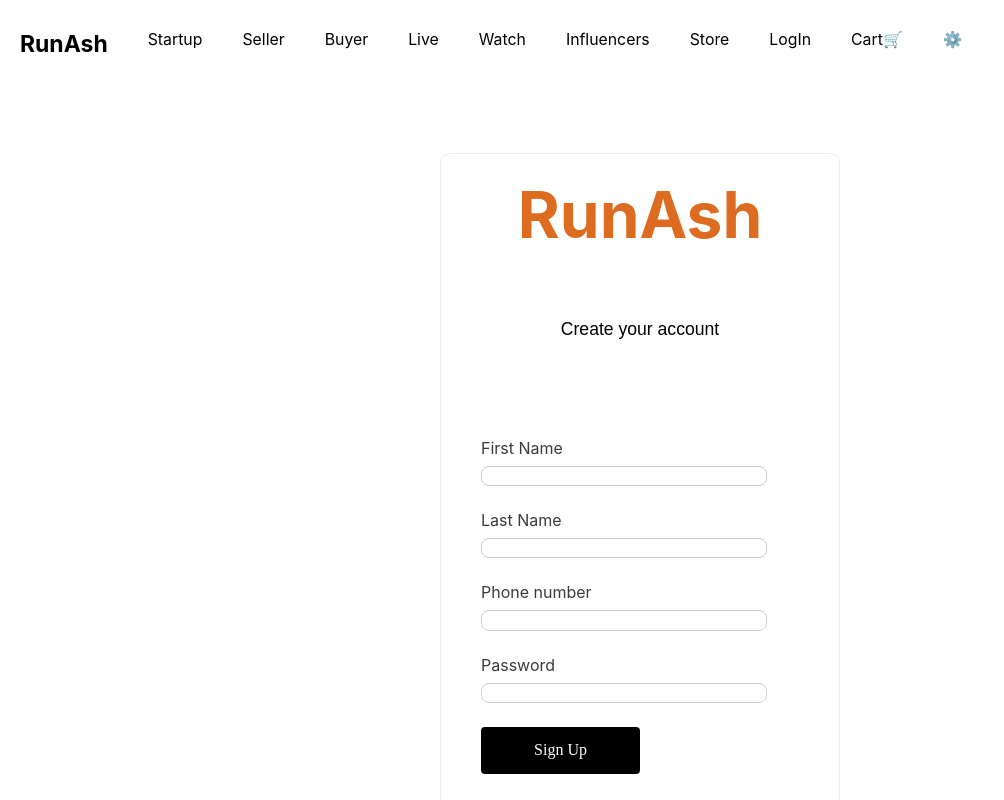
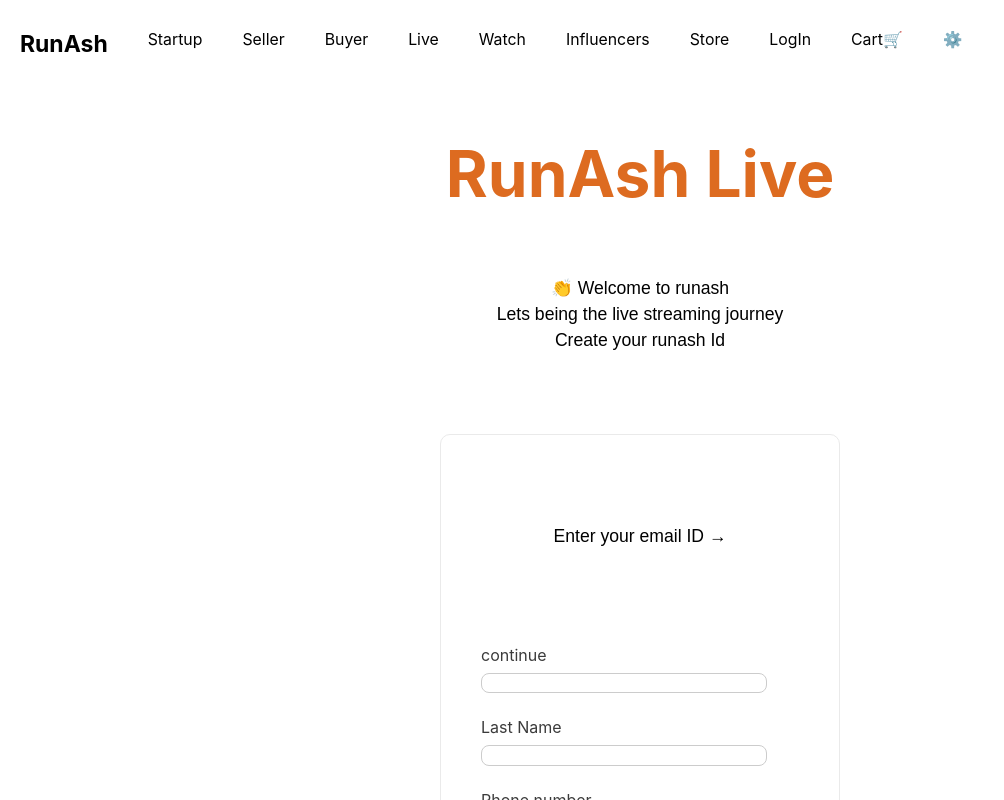
Before and after one commit to rammurmu/next, a Next.js app: page /js-form in a window 1280 px wide. Shown: the top 800 px of the page, without its empty margins (0-1004 px from the left). Built offline with nearby package versions, Linux system fonts and the light colour scheme.

Commit message:
Update js-form.js

```diff
--- a/pages/js-form.js
+++ b/pages/js-form.js
@@ -36,20 +36,21 @@ export default function PageWithJSbasedForm() {
   return (
     <div className={styles.container}>
     <main className={styles.main}>
-    <div className={styles.card1}>
+
       <h1 className={styles.title}>
         <Link href="/">
-          <a>RunAsh</a>
+          <a>RunAsh Live</a>
         </Link>{' '}
       </h1>
 
       <p className={styles.description}>
-        Create your account
+        👏 Welcome to runash<br />Lets being the live streaming journey<br />Create your runash Id
       </p>
-
+      <div className={styles.card1}>
+      <p className={styles.description}>Enter your email ID &rarr;</p>
       <form onSubmit={handleSubmit}>
-        <label htmlFor="first">First Name</label>
-        <input type="text" id="first" name="first" required />
+        <label htmlFor="contineu">continue</label>
+        <input type="text" id="continue" name="continue" required />
         <label htmlFor="last">Last Name</label>
         <input type="text" id="last" name="last" required />
         <label htmlFor="Phone number">Phone number</label>
```
